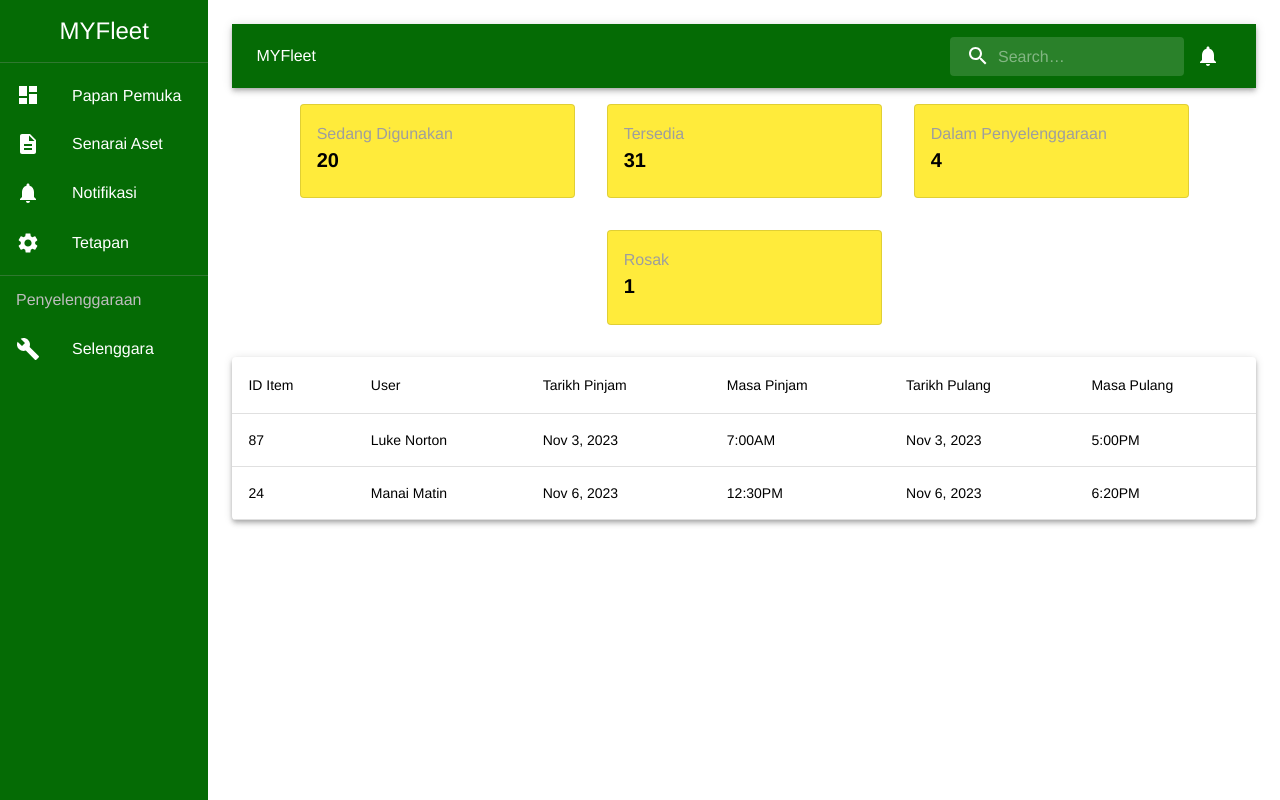
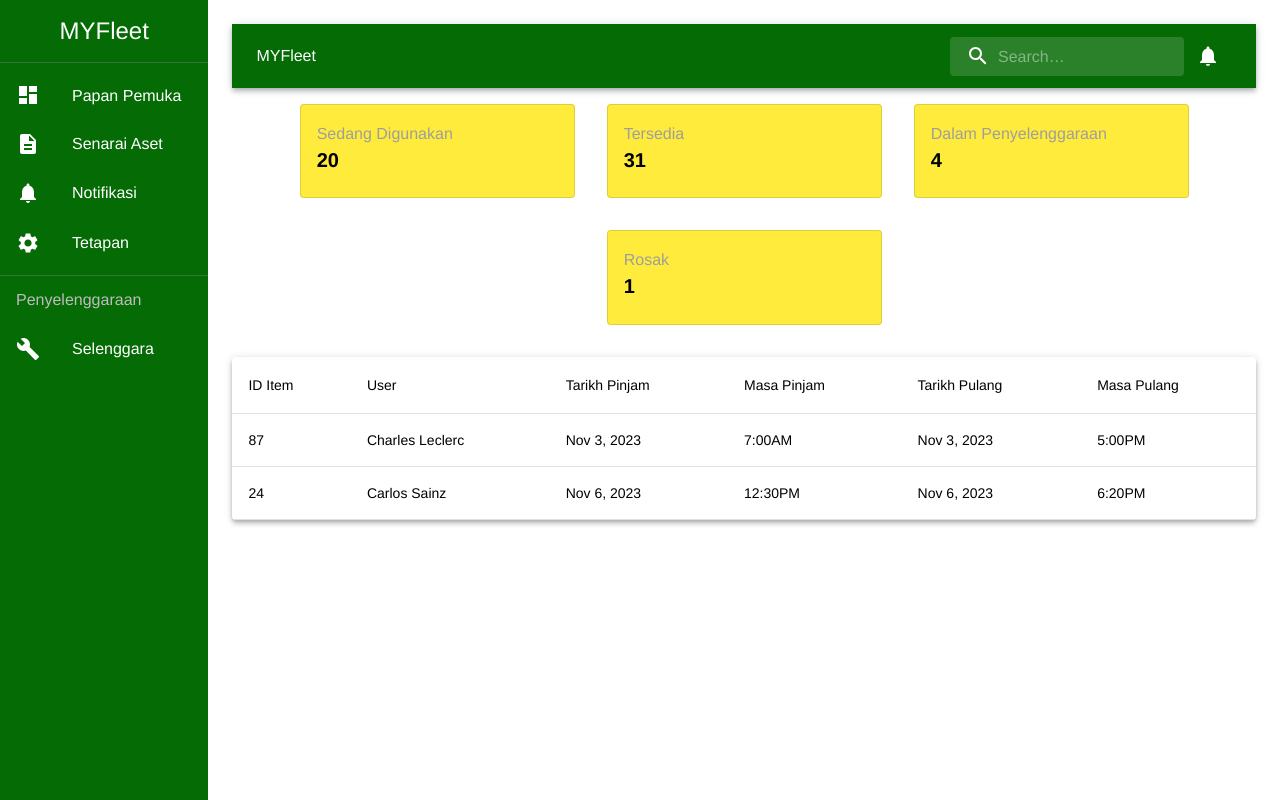
Before and after one commit to wojeee/mysawit-dashboard, a React (Create React App) app: page / in a window 1280 px wide. Built offline with nearby package versions, Linux system fonts and the light colour scheme.

Commit message:
F1 drivers because why not

```diff
--- a/src/components/DataTable.js
+++ b/src/components/DataTable.js
@@ -14,7 +14,7 @@ function DataTable() {
   const rows = [
     createData(
       "87",
-      "Luke Norton",
+      "Charles Leclerc",
       "Nov 3, 2023",
       "7:00AM",
       "Nov 3, 2023",
@@ -22,7 +22,7 @@ function DataTable() {
     ),
     createData(
       "24",
-      "Manai Matin",
+      "Carlos Sainz",
       "Nov 6, 2023",
       "12:30PM",
       "Nov 6, 2023",
```
